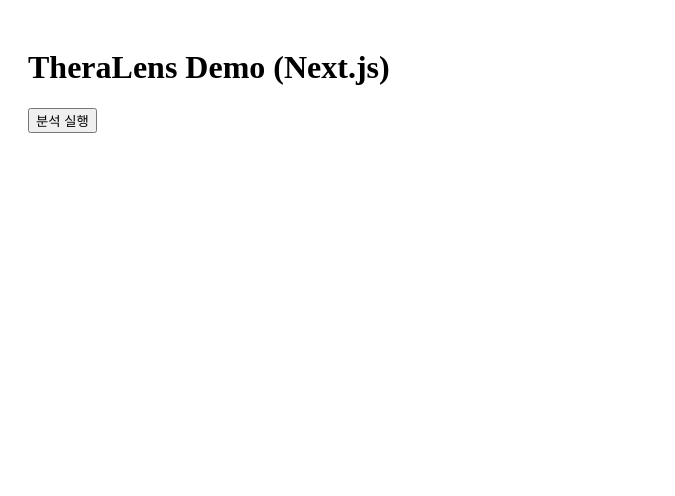
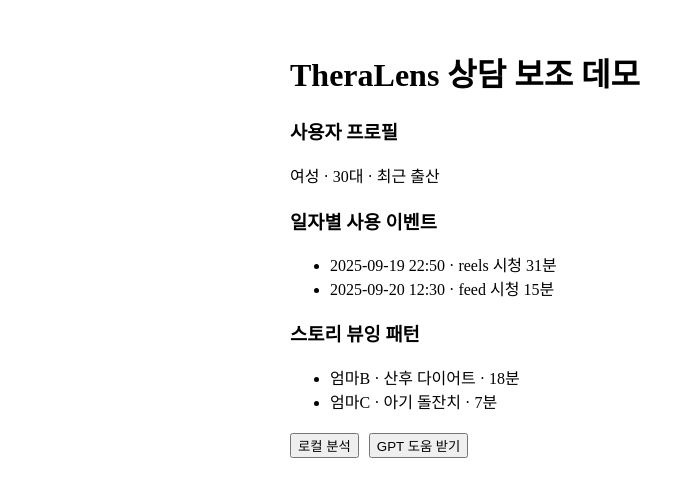
Before and after one commit to hyepark/therapy-app, a Next.js app: page / in a window 1280 px wide. Shown: the top 496 px of the page, without its empty margins (0-675 px from the left). Built offline with nearby package versions, Linux system fonts and the light colour scheme.

Commit message:
Update page.tsx

```diff
--- a/app/page.tsx
+++ b/app/page.tsx
@@ -3,25 +3,31 @@
 import { useState } from "react";
 
 export default function Home() {
+  const [stories, setStories] = useState([
+    { user: "엄마B", topic: "산후 다이어트", minutes: 18 },
+    { user: "엄마C", topic: "아기 돌잔치", minutes: 7 },
+  ]);
+  const [events, setEvents] = useState([
+    { ts: "2025-09-19 22:50", type: "reels", minutes: 31 },
+    { ts: "2025-09-20 12:30", type: "feed", minutes: 15 },
+  ]);
   const [result, setResult] = useState<any>(null);
   const [loading, setLoading] = useState(false);
 
-  const runAnalysis = async () => {
-    setLoading(true);
+  const runAnalysis = async (mode: "basic" | "gpt") => {
     try {
-      const res = await fetch("/api/analyze", { method: "POST" });
-
-      // 응답을 먼저 텍스트로 받아서 확인
-      const text = await res.text();
-      console.log("RAW RESPONSE:", text);
-
-      let data;
-      try {
-        data = JSON.parse(text);
-      } catch {
-        data = { error: "서버가 JSON이 아닌 응답을 보냈습니다", raw: text };
-      }
-
+      setLoading(true);
+      const res = await fetch("/api/analyze", {
+        method: "POST",
+        headers: { "Content-Type": "application/json" },
+        body: JSON.stringify({
+          profile: { gender: "여성", age: 32, context: "최근 출산" },
+          stories,
+          events,
+          mode,
+        }),
+      });
+      const data = await res.json();
       setResult(data);
     } catch (e: any) {
       setResult({ error: e.message });
@@ -31,21 +37,54 @@
   };
 
   return (
-    <div style={{ padding: 20 }}>
-      <h1>TheraLens Demo (Next.js)</h1>
+    <div style={{ padding: 20, maxWidth: 700, margin: "0 auto" }}>
+      <h1>TheraLens 상담 보조 데모</h1>
 
-      <button
-        type="button" // ✅ 폼 제출 방지
-        onClick={runAnalysis}
-        disabled={loading}
-      >
-        {loading ? "분석 중..." : "분석 실행"}
-      </button>
+      {/* 사용자 프로필 */}
+      <section style={{ marginBottom: 20 }}>
+        <h3>사용자 프로필</h3>
+        <p>여성 · 30대 · 최근 출산</p>
+      </section>
 
+      {/* 인스타그램 행동 데이터 */}
+      <section style={{ marginBottom: 20 }}>
+        <h3>일자별 사용 이벤트</h3>
+        <ul>
+          {events.map((e, i) => (
+            <li key={i}>
+              {e.ts} · {e.type} 시청 {e.minutes}분
+            </li>
+          ))}
+        </ul>
+
+        <h3>스토리 뷰잉 패턴</h3>
+        <ul>
+          {stories.map((s, i) => (
+            <li key={i}>
+              {s.user} · {s.topic} · {s.minutes}분
+            </li>
+          ))}
+        </ul>
+      </section>
+
+      {/* 분석 버튼 */}
+      <div style={{ display: "flex", gap: 10 }}>
+        <button onClick={() => runAnalysis("basic")} disabled={loading}>
+          {loading ? "분석 중..." : "로컬 분석"}
+        </button>
+        <button onClick={() => runAnalysis("gpt")} disabled={loading}>
+          {loading ? "추론 중..." : "GPT 도움 받기"}
+        </button>
+      </div>
+
+      {/* 결과 출력 */}
       {result && (
-        <pre style={{ background: "#f7f7f7", padding: 12, marginTop: 20 }}>
-          {JSON.stringify(result, null, 2)}
-        </pre>
+        <section style={{ marginTop: 20 }}>
+          <h3>분석 결과</h3>
+          <pre style={{ background: "#f7f7f7", padding: 12 }}>
+            {JSON.stringify(result, null, 2)}
+          </pre>
+        </section>
       )}
     </div>
   );
```
